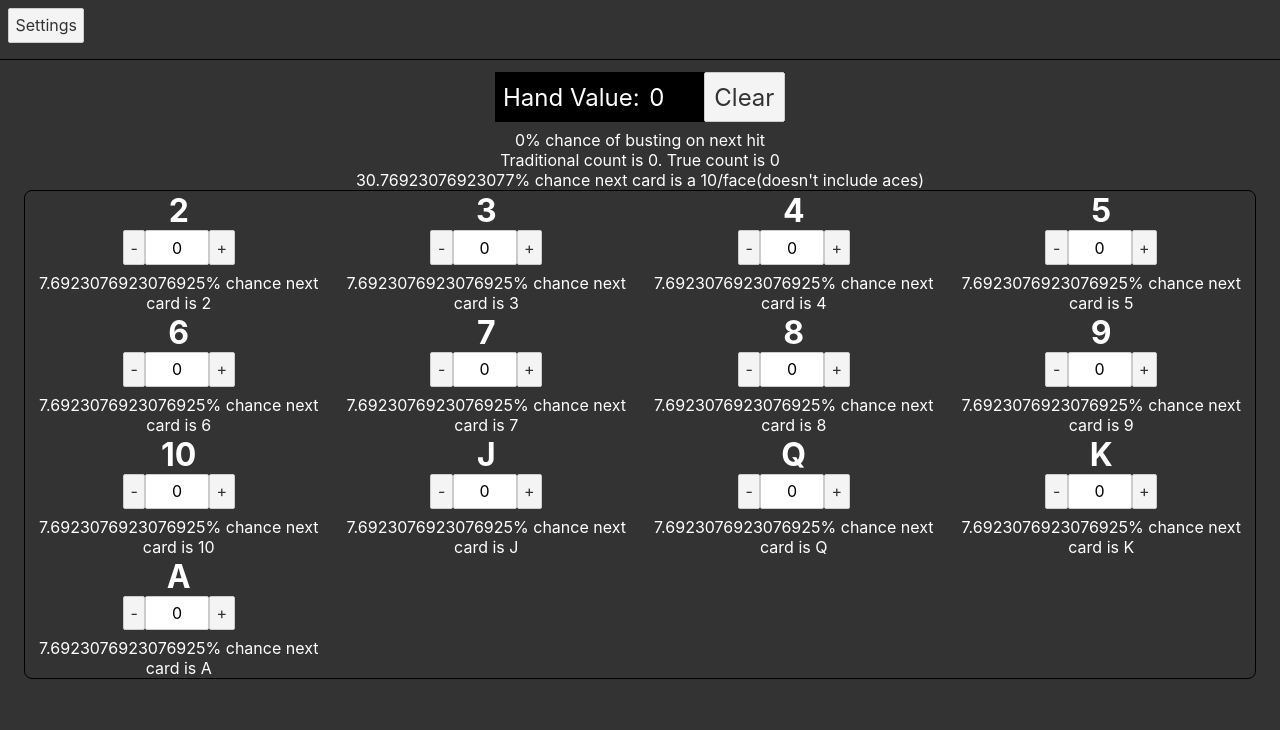
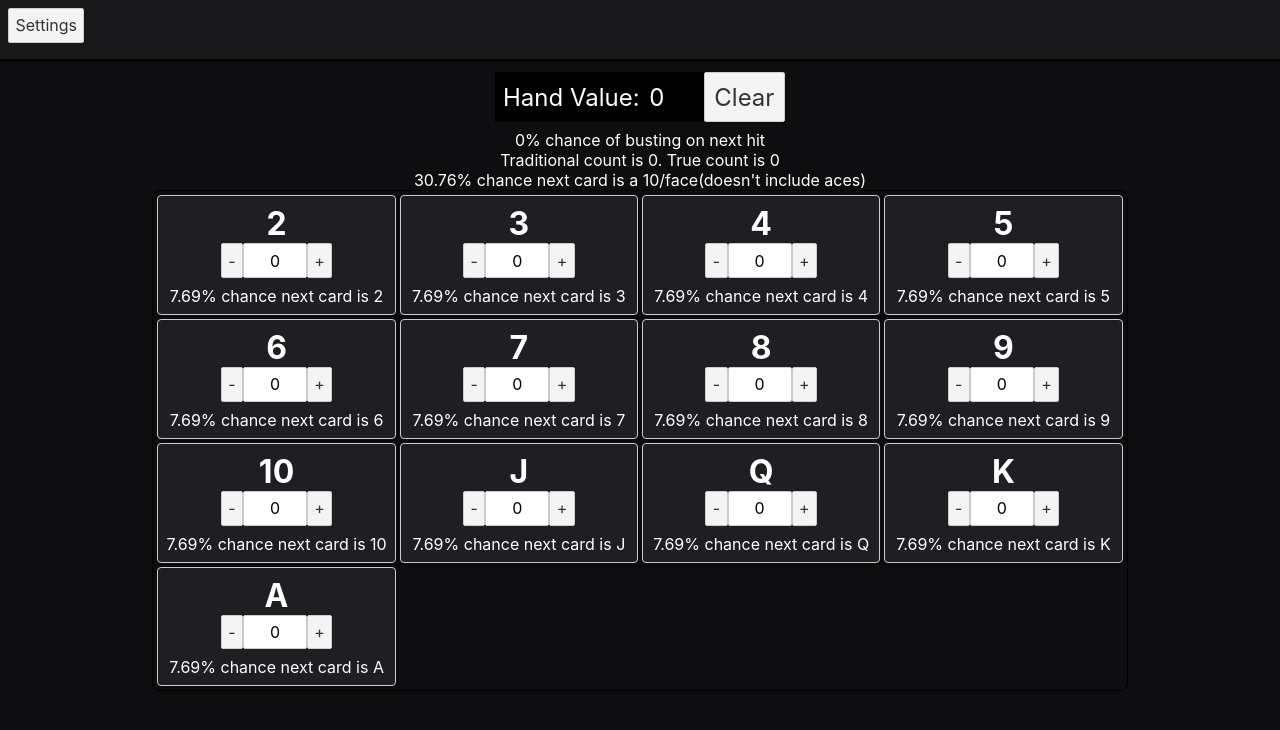
Before and after one commit to jbauta97/blackjack-demo, a SvelteKit app: page / in a window 1280 px wide. Shown: the top 730 px of the page. Built offline with nearby package versions, Linux system fonts and the light colour scheme.

Commit message:
css updates

```diff
--- a/src/routes/CardControls.svelte
+++ b/src/routes/CardControls.svelte
@@ -37,6 +37,8 @@
         grid-template-columns: repeat(4, 1fr);
         border: 1px solid #000;
         border-radius: 8px;
+        gap: 4px;
+        padding: 4px;
     }
     @media (max-width: 640px) {
 		.cards-grid {
--- a/src/routes/HandValue.svelte
+++ b/src/routes/HandValue.svelte
@@ -61,6 +61,7 @@
         let smallCards = $twoCount + $threeCount + $fourCount + $fiveCount + $sixCount;
         tradCount = smallCards - bigCards;
         trueCount = penetration * tradCount;
+        trueCount = parseInt(100*trueCount)/100;
     }
     function get10Odds(){
         let totalCards = 0;
@@ -72,6 +73,7 @@
             }
         });
         tenOdds = 100*(tens / totalCards);
+        tenOdds = parseInt(100*tenOdds)/100;
     }
     function clearHand(){
         handVal = 0;
--- a/src/routes/Header.svelte
+++ b/src/routes/Header.svelte
@@ -38,6 +38,8 @@
         display: block;
         width: 100%;
         padding: 8px;
+        background-color: #18181b;
+        box-shadow: 0 1px 2px 0 rgb(0 0 0 / 90%), 0 0px 2px rgba(0,0,0,.9);
     }
     .settings-popup{
         position: fixed;
--- a/src/routes/Stepper.svelte
+++ b/src/routes/Stepper.svelte
@@ -19,6 +19,7 @@
         });
         let odds = (($deckNum*4) - cardCount) / totalCards;
         pCard = 100*odds;
+        pCard = parseInt(100*pCard)/100;
         return odds;
     }
     function decrement(){
@@ -43,6 +44,11 @@
         display: flex;
         flex-direction: column;
         align-items: center;
+        border: 1px solid #ccc;
+        border-radius: 4px;
+        padding: 8px;
+        background: #1f1f23;
+        box-shadow: 0 2px 5px 0 rgb(0 0 0 / 26%);
     }
     .stepper{
         display:flex;
--- a/src/routes/styles.css
+++ b/src/routes/styles.css
@@ -10,7 +10,7 @@ body {
 	padding: 8px;
 	box-sizing: border-box;
 	font-family: -apple-system, BlinkMacSystemFont, "Segoe UI", Roboto, Oxygen-Sans, Ubuntu, Cantarell, "Helvetica Neue", sans-serif;
-	background-color: #000c;
+	background-color: #0e0e10;
 }
 
 a {
```
